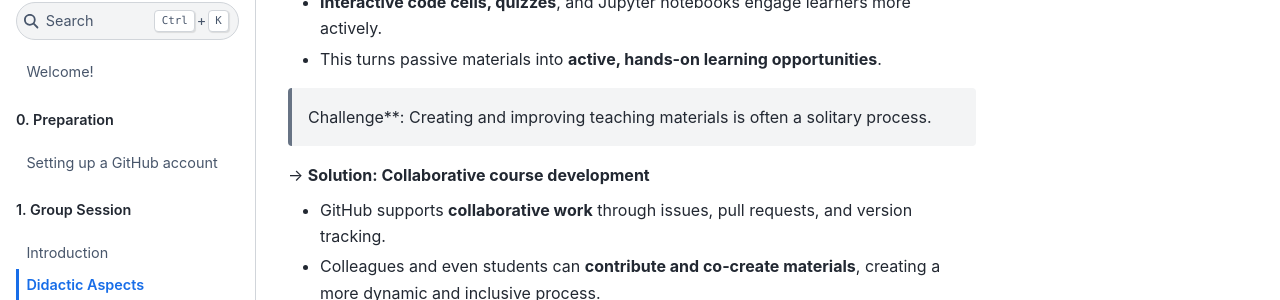
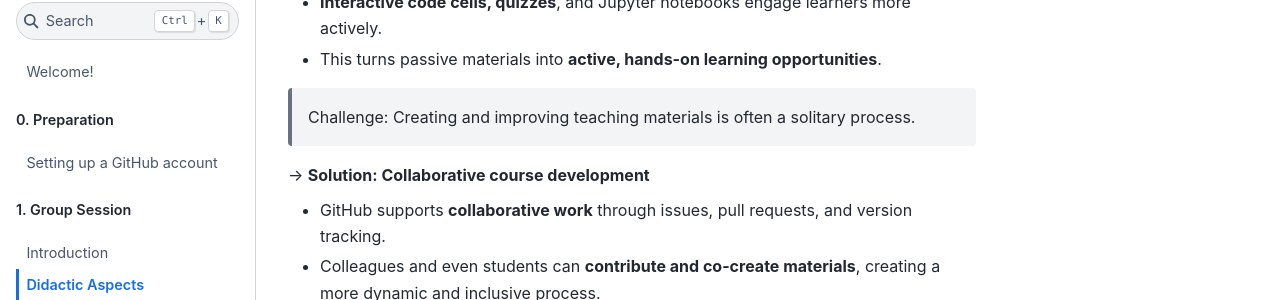
Before and after one commit to luciebinder/ws-openness-2025, a Jupyter Book: the page built from general-information/didactic.md, in a window 1280 px wide and 900 px high, scrolled down 1171 px. Shown: the part 153-453 px from the top of the window. Built offline with Jupyter Book 1.0.4 settings and Sphinx 7.4.7 and the Sphinx Book theme 1.1.4, drawn with Linux system fonts in a browser that asks for light colours.

```diff
--- a/general-information/didactic.md
+++ b/general-information/didactic.md
@@ -53,7 +53,7 @@ Our framework addresses various didactic challenges:
    - **Interactive code cells, quizzes**, and Jupyter notebooks engage learners more actively.
    - This turns passive materials into **active, hands-on learning opportunities**.
 
-> Challenge**: Creating and improving teaching materials is often a solitary process.
+> Challenge: Creating and improving teaching materials is often a solitary process.
 
 → **Solution: Collaborative course development**
    - GitHub supports **collaborative work** through issues, pull requests, and version tracking.
```
